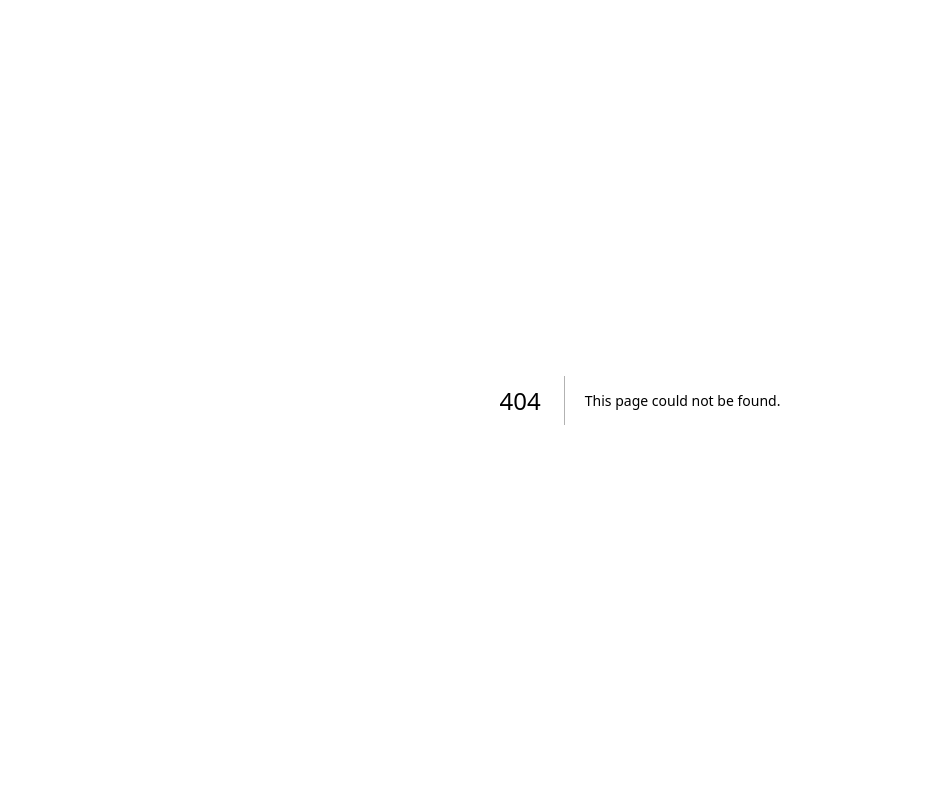
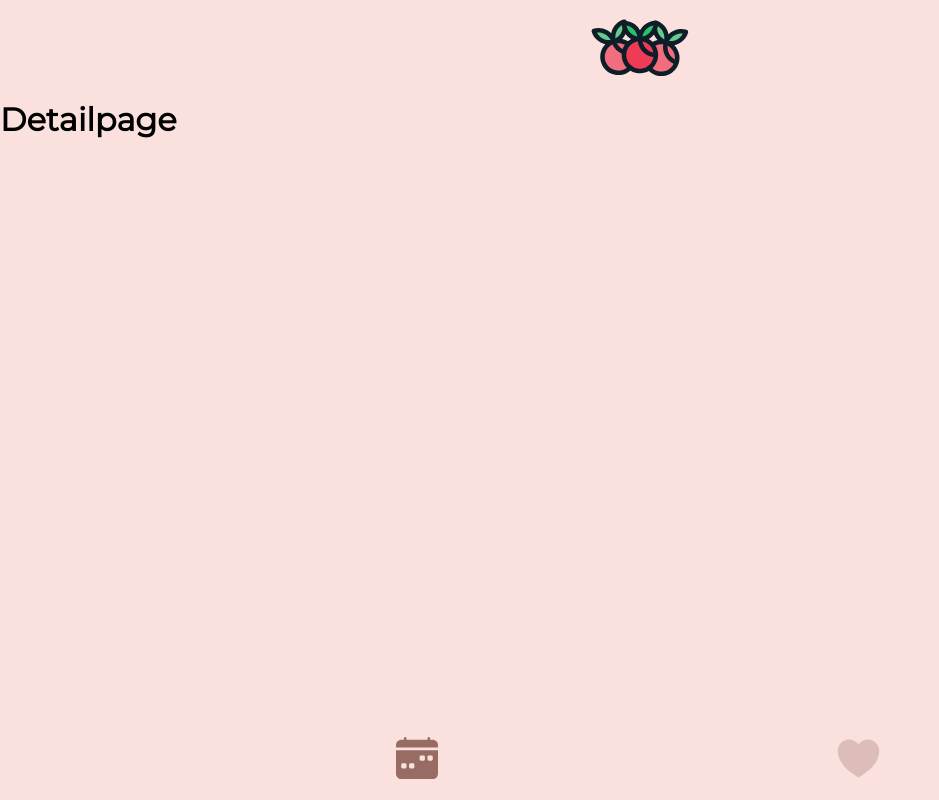
Before and after one commit to altanguellue/capstone-project, a Next.js app: page /food in a window 1280 px wide. Before the commit this address had no page. Shown: the whole page, without its empty margins (0-939 px from the left). Built offline with nearby package versions, Linux system fonts and the light colour scheme.

Commit message:
add arrow-button.svg, create food.js page, rewrite FoodCard component using next/img for arrow-button, Footer page routing to detailpage

```diff
--- a/components/Footer/Footer.js
+++ b/components/Footer/Footer.js
@@ -47,11 +47,35 @@ export default function Footer() {
             priority
           />
         </Link>
-
         <Link href="/favorite">
           <StyledFavIconFilled
             src={FavIconFilled}
             alt="Favorite Icon Filled"
+            width={51}
+            height={51}
+            priority
+          />
+        </Link>
+      </StyledHomeWrapper>
+    );
+  }
+  if (pathname === "/food") {
+    return (
+      <StyledHomeWrapper>
+        <Link href="/">
+          <StyledHomeIcon
+            src={HomeImg}
+            alt="Home Icon"
+            width={42}
+            height={42}
+            priority
+          />
+        </Link>
+
+        <Link href="/favorite">
+          <StyledFavIcon
+            src={FavImg}
+            alt="Favorite Icon"
             width={51}
             height={51}
             priority
--- /dev/null
+++ b/pages/food.js
@@ -0,0 +1,12 @@
+import Header from "../components/Header/Header";
+import Footer from "../components/Footer/Footer";
+
+export default function Food() {
+  return (
+    <>
+      <Header />
+      <h1>Detailpage</h1>
+      <Footer />
+    </>
+  );
+}
```
Also changed, not shown: components/Food/FoodCard.js (+13 -14 lines), assets/images/arrow_button.svg (added).
